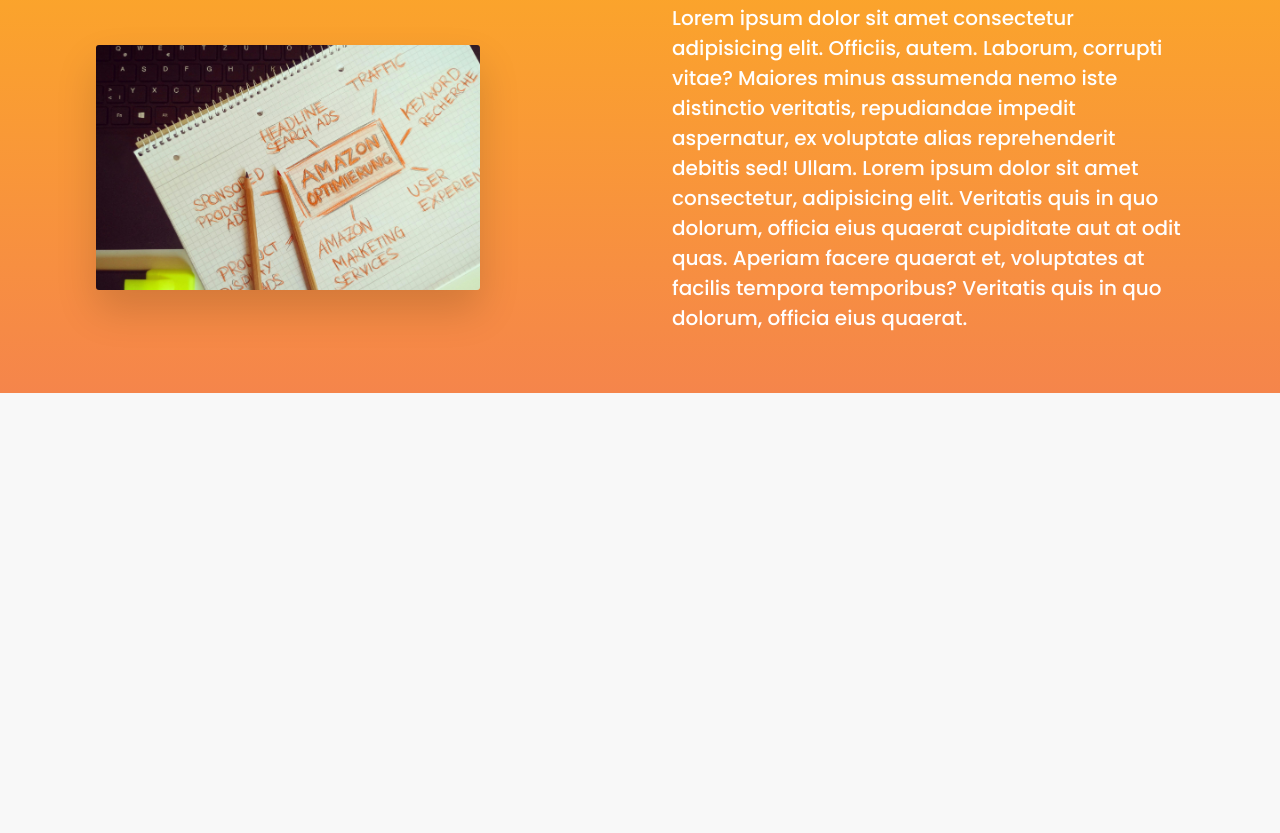
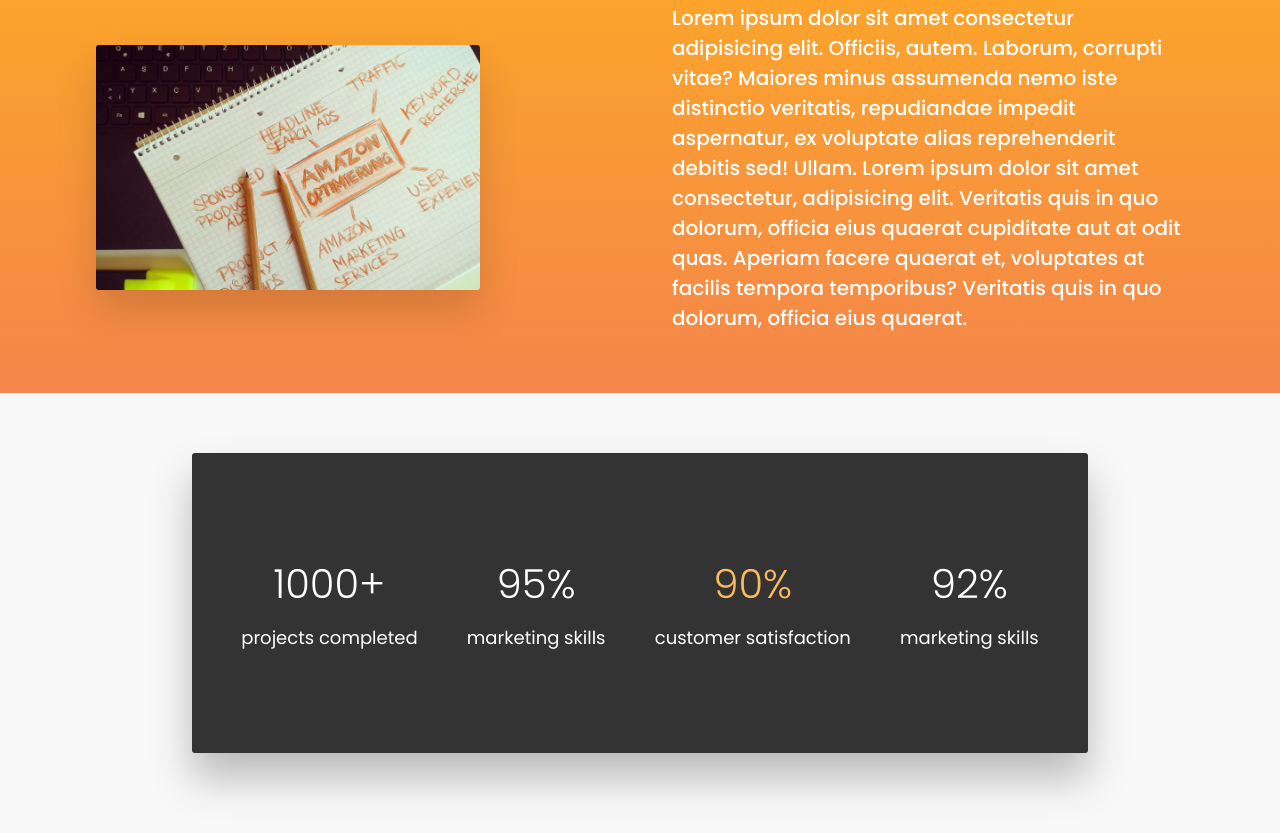
Before and after one commit to AhmedAishan/Elevate, a website: page index.html in a window 1280 px wide. Shown: the part 2282-3115 px from the top of the page. Before the commit the page ends 2775 px from the top, so only its background shows below. Drawn offline with Linux system fonts and the light colour scheme.

Commit message:
feature page completed

```diff
--- a/index.html
+++ b/index.html
@@ -171,9 +171,23 @@
             </div>
           </div>
 
-          <div class="feature__dashboard">
-            <div class="feature__progress-number"></div>
-            <div class="feature__progress-text"></div>
+          <div class="dashboard">
+            <div class="dashboard__box">
+              <h3 class="dashboard__progress-number">1000+</h3>
+              <p class="dashboard__progress-text">projects completed</p>
+            </div>
+            <div class="dashboard__box">
+              <h3 class="dashboard__progress-number">95%</h3>
+              <p class="dashboard__progress-text">marketing skills</p>
+            </div>
+            <div class="dashboard__box">
+              <h3 class="dashboard__progress-number text-format">90%</h3>
+              <p class="dashboard__progress-text">customer satisfaction</p>
+            </div>
+            <div class="dashboard__box">
+              <h3 class="dashboard__progress-number">92%</h3>
+              <p class="dashboard__progress-text">marketing skills</p>
+            </div>
           </div>
         </div>
       </section>
--- a/scss/globals/_home.scss
+++ b/scss/globals/_home.scss
@@ -131,10 +131,34 @@
     font-weight: 500;
     width: 40vw;
   }
-  &__dashboard {
+}
+
+.dashboard {
+  display: flex;
+  justify-content: space-evenly;
+  align-items: center;
+  text-align: center;
+
+  background-color: rgb(51, 51, 51);
+  border-radius: 3px;
+  width: 70%;
+  height: 30rem;
+  margin: 6rem auto 0;
+  box-shadow: 0 2.5rem 4rem rgba(0, 0, 0, 0.25);
+  color: var(--white);
+
+  &__box {
+    &:not(:last-child) {
+      // border-right: 1px solid red;
+    }
   }
+
   &__progress-number {
+    font-weight: 300;
+    margin-bottom: 1rem;
   }
+
   &__progress-text {
+    font-size: 1.8rem;
   }
 }
```
Also changed, not shown: dist/style.css, 1 other file.
